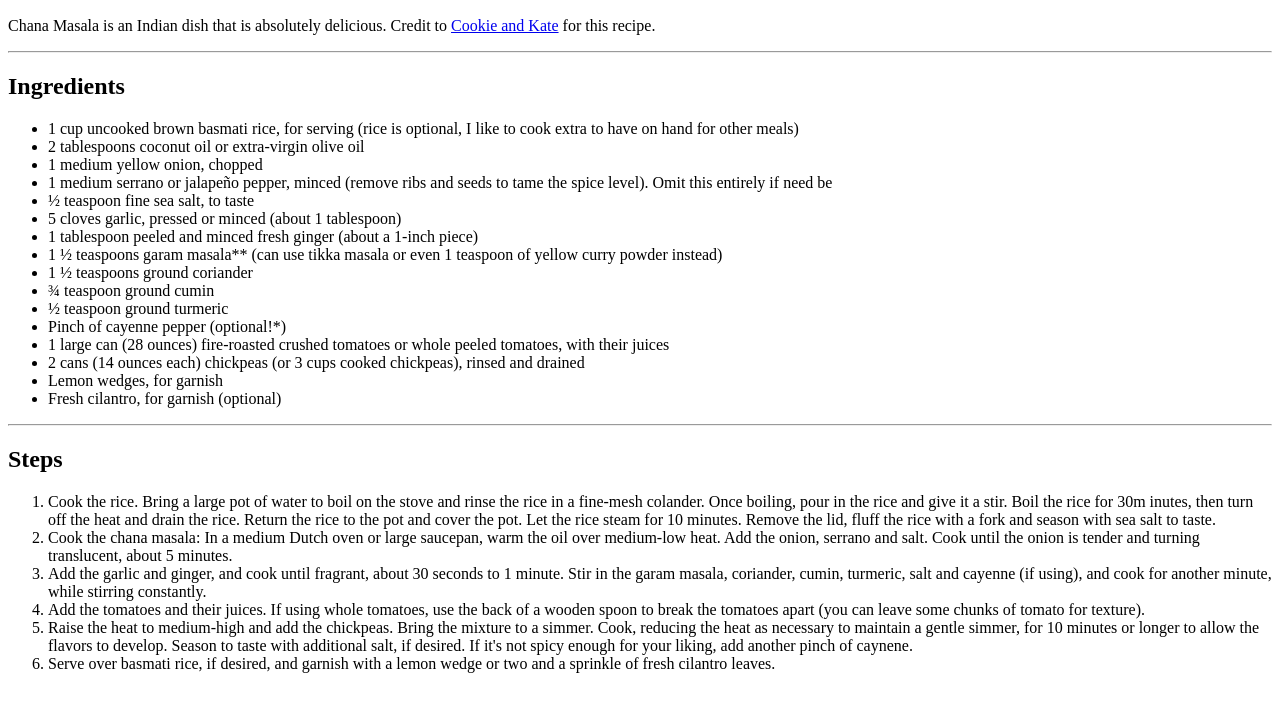
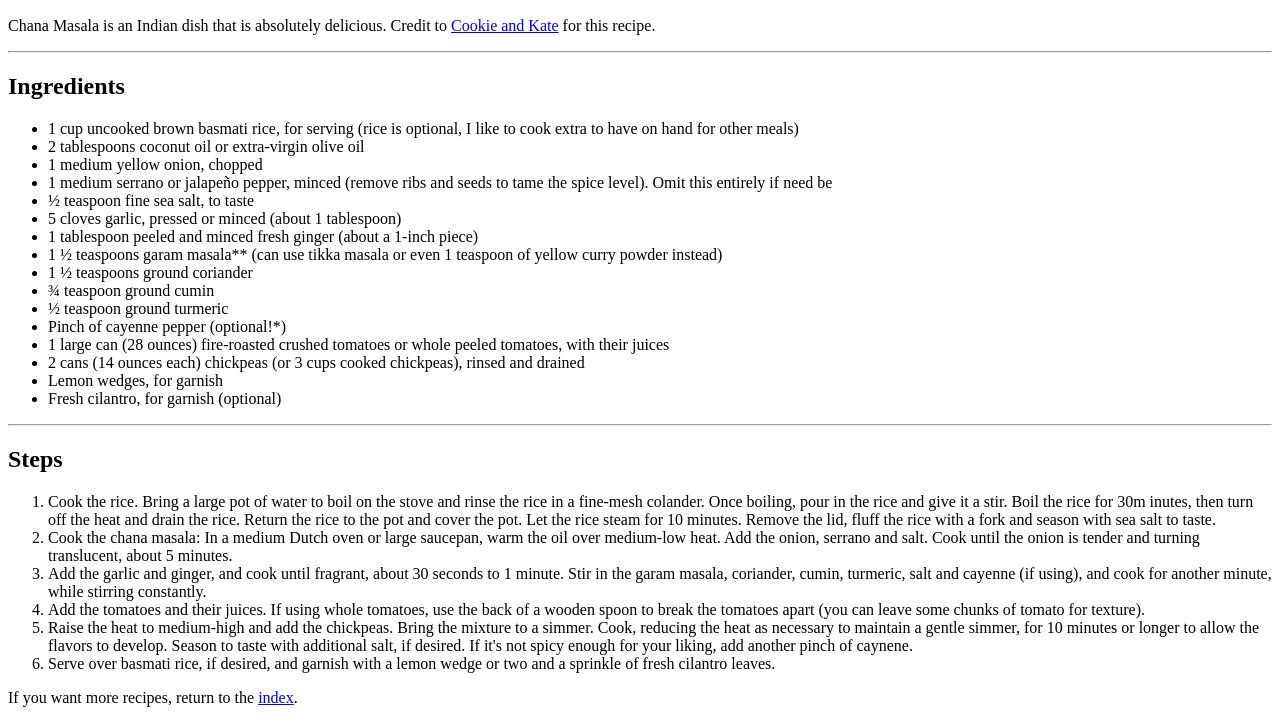
Before and after one commit to jennyhb443/odin-recipes, a plain HTML site: page recipes/chanamasala.html in a window 1280 px wide. Shown: the part 99-822 px from the top of the page. Before the commit the page ends 800 px from the top, so only its background shows below. Drawn offline with Linux system fonts and the light colour scheme.

Commit message:
Add link back to recipes page

```diff
--- a/recipes/chanamasala.html
+++ b/recipes/chanamasala.html
@@ -39,5 +39,6 @@
     <li>Raise the heat to medium-high and add the chickpeas. Bring the mixture to a simmer. Cook, reducing the heat as necessary to maintain a gentle simmer, for 10 minutes or longer to allow the flavors to develop. Season to taste with additional salt, if desired. If it's not spicy enough for your liking, add another pinch of caynene.</li>
     <li>Serve over basmati rice, if desired, and garnish with a lemon wedge or two and a sprinkle of fresh cilantro leaves.</li>
 </ol>
+<p>If you want more recipes, return to the <a href="../index.html">index</a>.</p>
     </body>
 </html>
```
